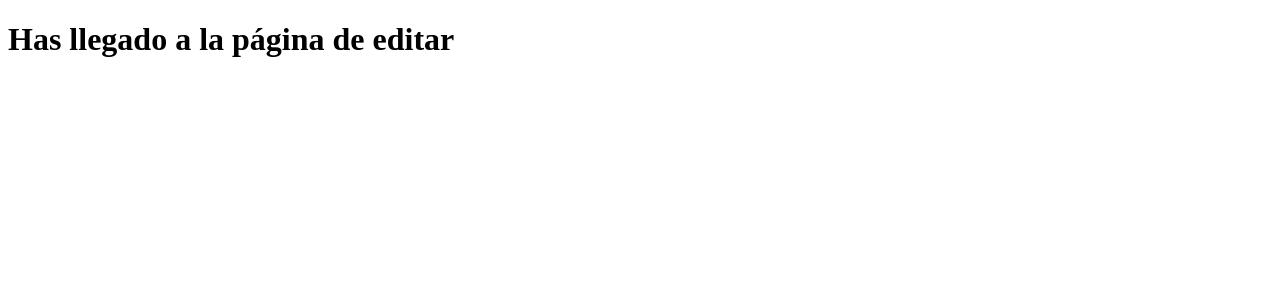
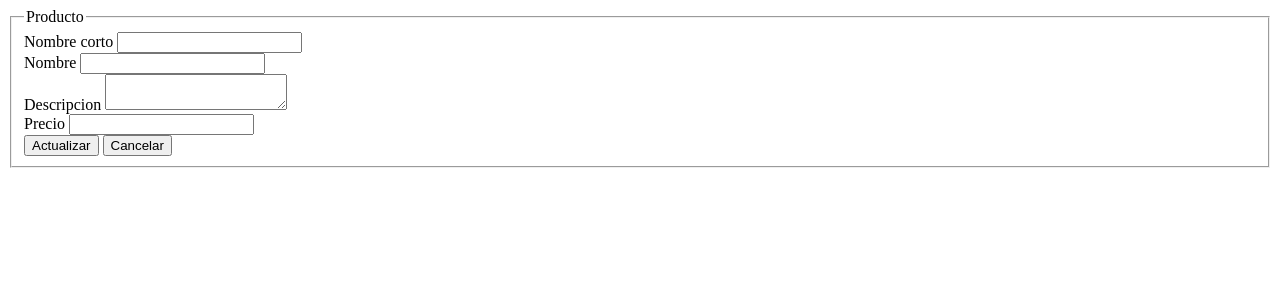
Before and after one commit to VaneCB/db_new, a PHP site: page /editar.php in a window 1280 px wide. Shown: the top 300 px of the page. Run offline with PHP 8.4, Linux system fonts and the light colour scheme; data that the repository does not hold is empty.

Commit message:
Version funcional de todas las partes

```diff
--- a/app/editar.php
+++ b/app/editar.php
@@ -1,4 +1,14 @@
 <?php
+require "conexion.php";
+$carga=fn($clase)=>require("$clase.php");
+spl_autoload_register($carga);
+
+if (isset($_POST['producto'])){
+    $cod = $_POST['producto'];
+    $bd = new DB();
+    $producto =  $bd->ver_producto($cod);
+}
+
 ?>
 
 <!doctype html>
@@ -11,6 +21,21 @@
     <title>Document</title>
 </head>
 <body>
-<h1>Has llegado a la página de editar</h1>
+<form method="post" action="actualizar.php">
+    <fieldset>
+        <legend>Producto</legend>
+        <input type="hidden" name="cod" value=<?="{$producto['cod']}"?>>
+        <label for="nombre_corto">Nombre corto</label>
+        <input type="text" name="nombre_corto" value=<?="{$producto['nombre_corto']}"?>><br>
+        <label for="nombre">Nombre</label>
+        <input type="text" name="nombre" value=<?="{$producto['nombre']}"?>><br>
+        <label for="descripcion">Descripcion</label>
+        <textarea name="descripcion"><?="{$producto['descripcion']}"?></textarea><br>
+        <label for="PVP">Precio</label>
+        <input type="text" name="PVP" value=<?="{$producto['PVP']}"?>><br>
+        <button type="submit" name="submit" value="actualizar">Actualizar</button>
+        <button type="" name="submit" value="cancelar">Cancelar</button>
+    </fieldset>
+</form>
 </body>
 </html>
--- a/app/listado.php
+++ b/app/listado.php
@@ -60,7 +60,7 @@ $familiaSeleccionada = isset($_POST['familia']) ? $_POST['familia'] : null;
     <?php
     if(isset($productos)){
        echo Plantilla::listado_productos($productos);
-       // var_dump($productos);
+       //var_dump(Plantilla::listado_productos($productos));
     }
 
     ?>
```
Also changed, not shown: app/DB.php (+19 -1 lines), app/Plantilla.php (+7 -4 lines), app/actualizar.php (+22 -1 lines), app/conexion.php (line endings or trailing spaces), app/index.php (line endings or trailing spaces), app/sitio.php (line endings or trailing spaces).
